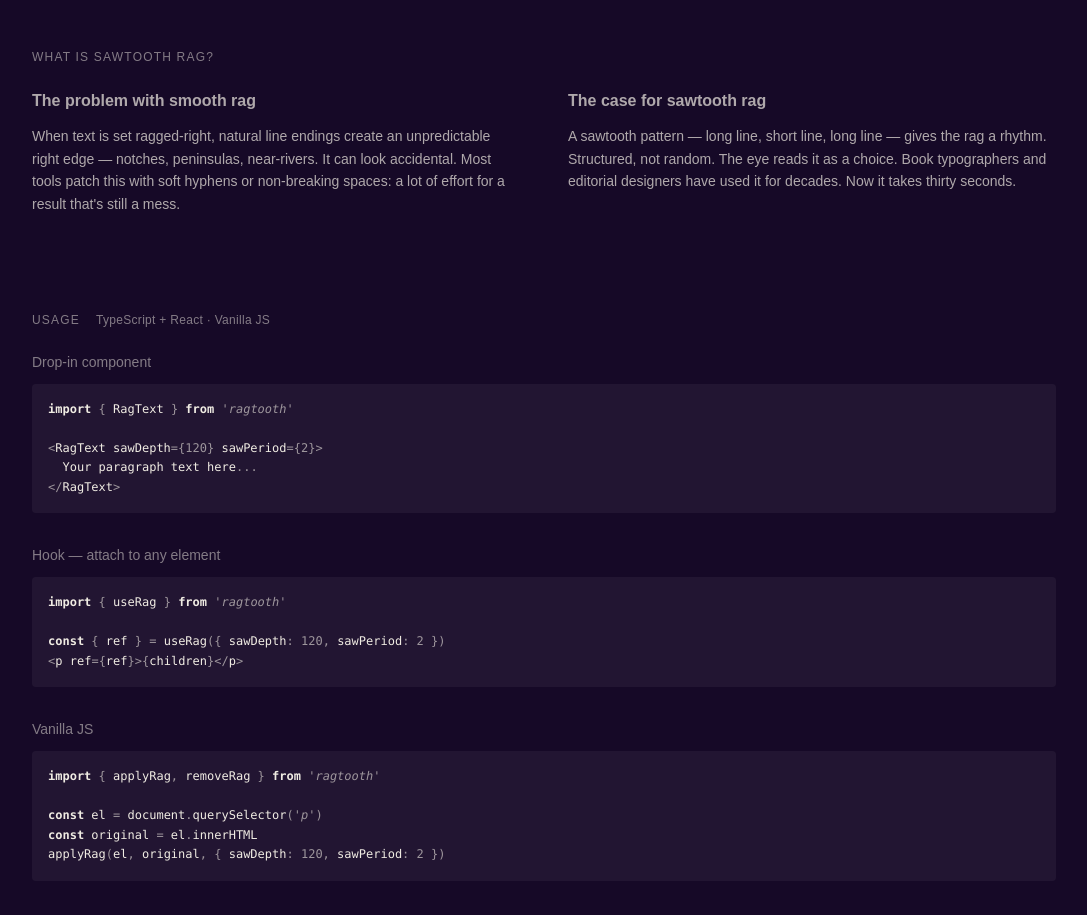
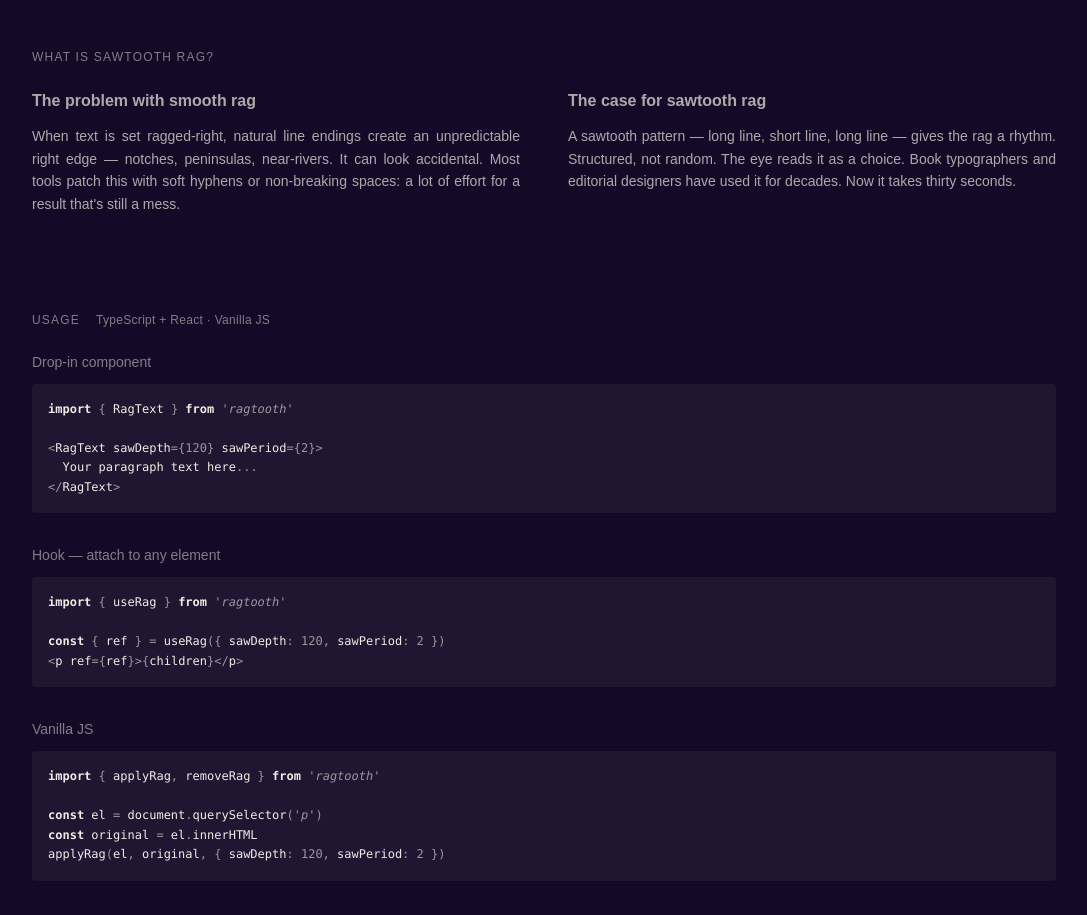
Before and after one commit to over-punch/Ragtooth, a Next.js app in the folder site/: page / in a window 1280 px wide. Shown: the part 1220-2135 px from the top of the page, without its empty margins (96-1183 px from the left). Built offline with nearby package versions, Linux system fonts and the light colour scheme.

Commit message:
Typographic polish: hide scrollbars, balance headings, justify prose, fix Demo space

```diff
--- a/site/src/app/globals.css
+++ b/site/src/app/globals.css
@@ -44,6 +44,30 @@ body {
 	/* Prevent browser scroll-anchor algorithm from snapping to 0 when
 	   rag DOM mutations change paragraph heights during gyro/cursor mode */
 	overflow-anchor: none;
+	text-rendering: optimizeLegibility;
+}
+
+/* Hide scrollbars while keeping scroll functionality */
+html {
+	scrollbar-width: none;
+}
+html::-webkit-scrollbar {
+	display: none;
+}
+
+/* Typographic defaults */
+h1, h2, h3 {
+	text-wrap: balance;
+}
+
+p {
+	text-wrap: pretty;
+}
+
+/* Justified prose in explanation sections */
+.prose-grid p:not([class]) {
+	text-align: justify;
+	hyphens: auto;
 }
 
 input[type="range"] {
--- a/site/src/app/page.tsx
+++ b/site/src/app/page.tsx
@@ -63,7 +63,7 @@ export default function Home() {
 			{/* What is sawtooth rag */}
 			<section className="w-full max-w-2xl lg:max-w-5xl flex flex-col gap-6">
 				<p className="text-xs uppercase tracking-widest opacity-50">What is sawtooth rag?</p>
-				<div className="grid grid-cols-1 sm:grid-cols-2 gap-12 text-sm leading-relaxed opacity-70">
+				<div className="prose-grid grid grid-cols-1 sm:grid-cols-2 gap-12 text-sm leading-relaxed opacity-70">
 					<div className="flex flex-col gap-3">
 						<p className="font-semibold opacity-100 text-base">The problem with smooth rag</p>
 						<p>
--- a/site/src/components/Demo.tsx
+++ b/site/src/components/Demo.tsx
@@ -20,7 +20,7 @@ const PARAGRAPHS: ReactNode[] = [
 	</>,
 	<>
 		These <strong>three controls</strong> — depth, period, and tracking — are enough
-		for nearly any paragraph. Start with depth around <strong>15–20%</strong>{' '}of your
+		for nearly any paragraph. Start with depth around <strong>15–20%</strong> of your
 		line length, keep the period at&nbsp;2 for the classic sawtooth, and hold tracking
 		just above zero. The fine-tuning is yours to find.
 	</>,
```
